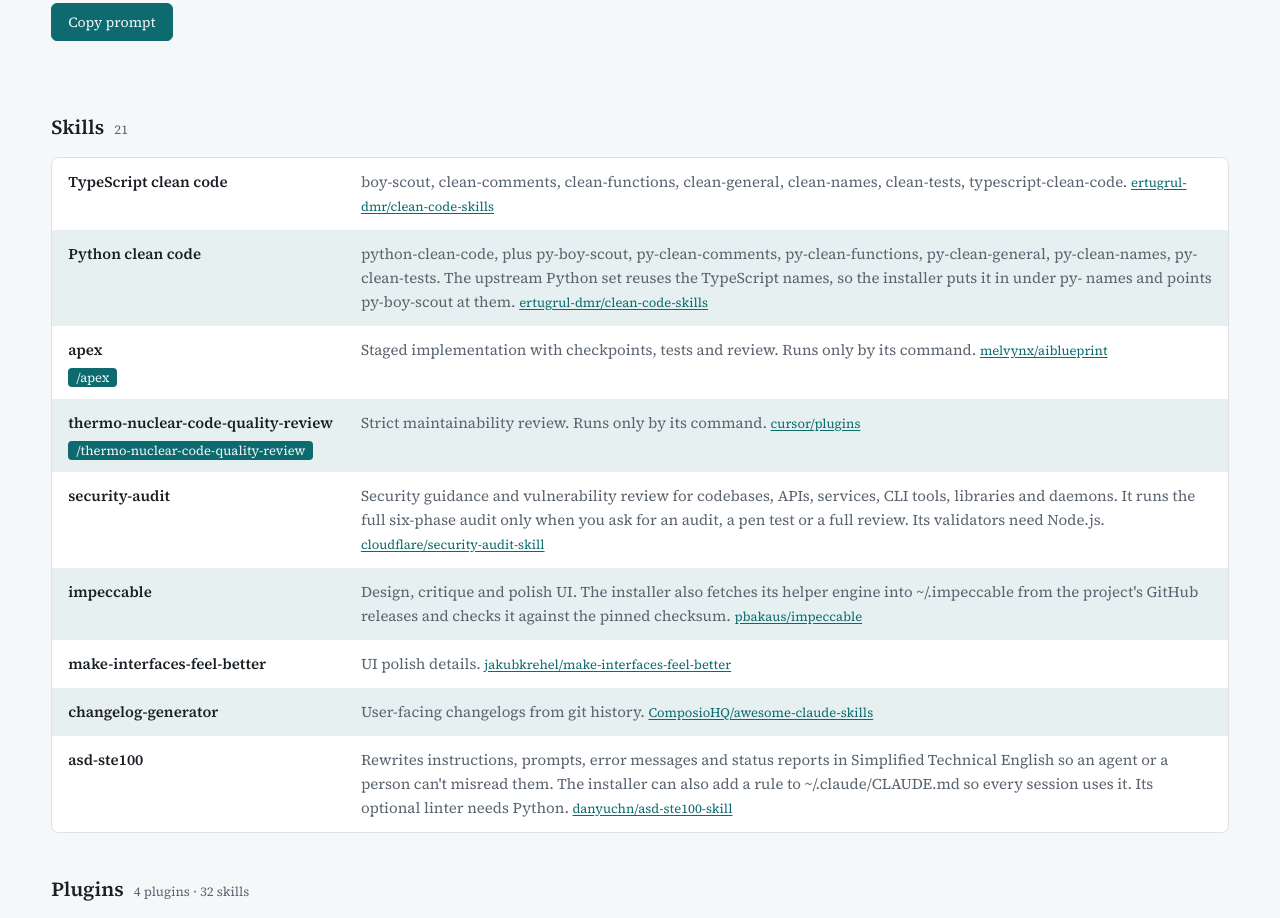
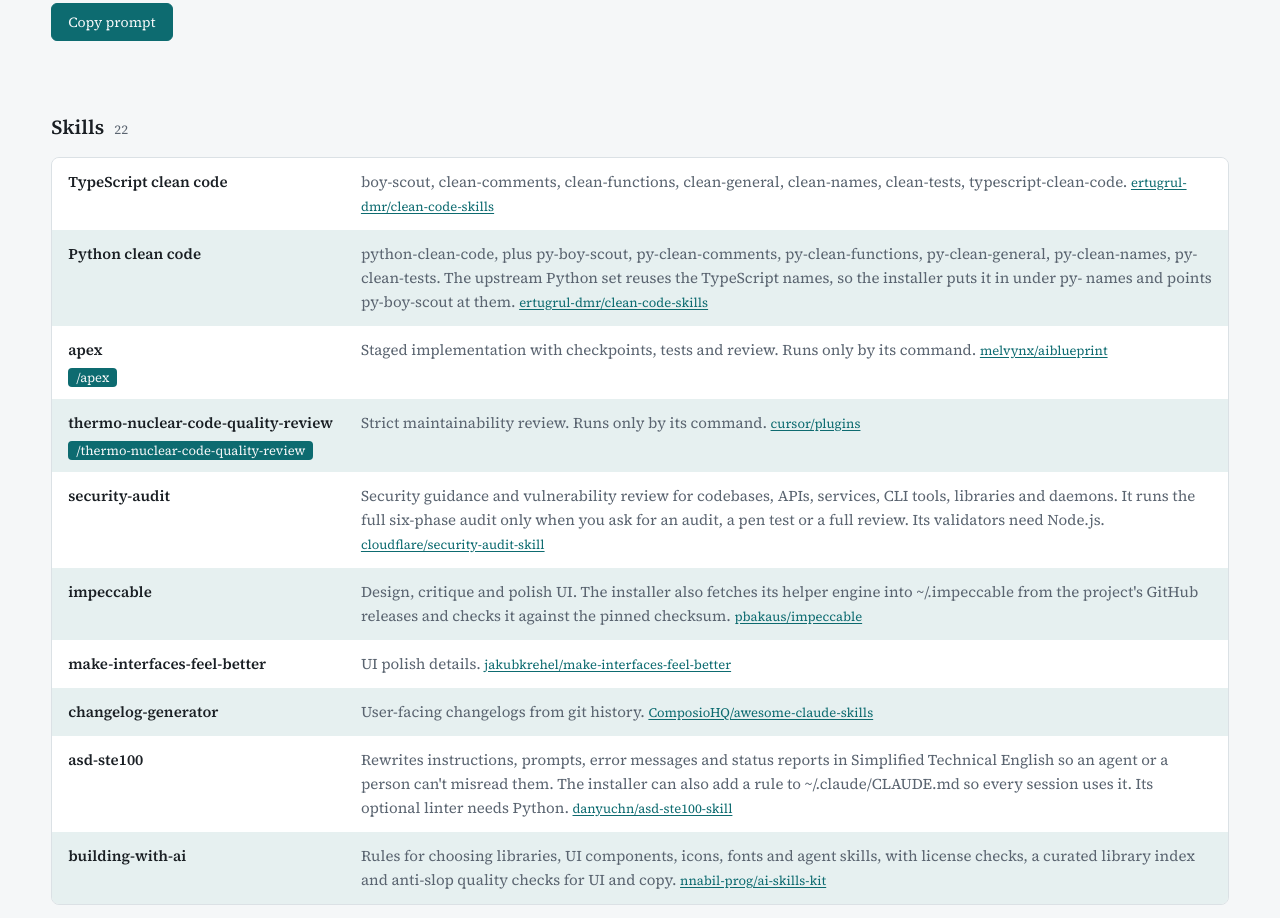
Before and after one commit to nnabil-prog/ai-skills-kit, a plain HTML site: page docs/index.html in a window 1280 px wide. Shown: the part 319-1237 px from the top of the page. Drawn offline with Linux system fonts and the light colour scheme.

Commit message:
Add the building-with-ai guide skill as kit item 14
The repo is the source of the skill, in skills/building-with-ai.

Co-Authored-By: Claude Opus 5.5 <noreply@anthropic.com>

```diff
--- a/docs/index.html
+++ b/docs/index.html
@@ -71,7 +71,7 @@
   </section>
 
   <section aria-labelledby="own">
-    <h2 id="own">Skills <span>21</span></h2>
+    <h2 id="own">Skills <span>22</span></h2>
     <dl>
       <div class="row"><dt>TypeScript clean code</dt><dd>boy-scout, clean-comments, clean-functions, clean-general, clean-names, clean-tests, typescript-clean-code. <a href="https://github.com/ertugrul-dmr/clean-code-skills">ertugrul-dmr/clean-code-skills</a></dd></div>
       <div class="row"><dt>Python clean code</dt><dd>python-clean-code, plus py-boy-scout, py-clean-comments, py-clean-functions, py-clean-general, py-clean-names, py-clean-tests. The upstream Python set reuses the TypeScript names, so the installer puts it in under py- names and points py-boy-scout at them. <a href="https://github.com/ertugrul-dmr/clean-code-skills">ertugrul-dmr/clean-code-skills</a></dd></div>
@@ -82,6 +82,7 @@
       <div class="row"><dt>make-interfaces-feel-better</dt><dd>UI polish details. <a href="https://github.com/jakubkrehel/make-interfaces-feel-better">jakubkrehel/make-interfaces-feel-better</a></dd></div>
       <div class="row"><dt>changelog-generator</dt><dd>User-facing changelogs from git history. <a href="https://github.com/ComposioHQ/awesome-claude-skills">ComposioHQ/awesome-claude-skills</a></dd></div>
       <div class="row"><dt>asd-ste100</dt><dd>Rewrites instructions, prompts, error messages and status reports in Simplified Technical English so an agent or a person can't misread them. The installer can also add a rule to ~/.claude/CLAUDE.md so every session uses it. Its optional linter needs Python. <a href="https://github.com/danyuchn/asd-ste100-skill">danyuchn/asd-ste100-skill</a></dd></div>
+      <div class="row"><dt>building-with-ai</dt><dd>Rules for choosing libraries, UI components, icons, fonts and agent skills, with license checks, a curated library index and anti-slop quality checks for UI and copy. <a href="https://github.com/nnabil-prog/ai-skills-kit/blob/main/skills/building-with-ai/SKILL.md">nnabil-prog/ai-skills-kit</a></dd></div>
     </dl>
   </section>
 
```
Also changed, not shown: 5 other files.
